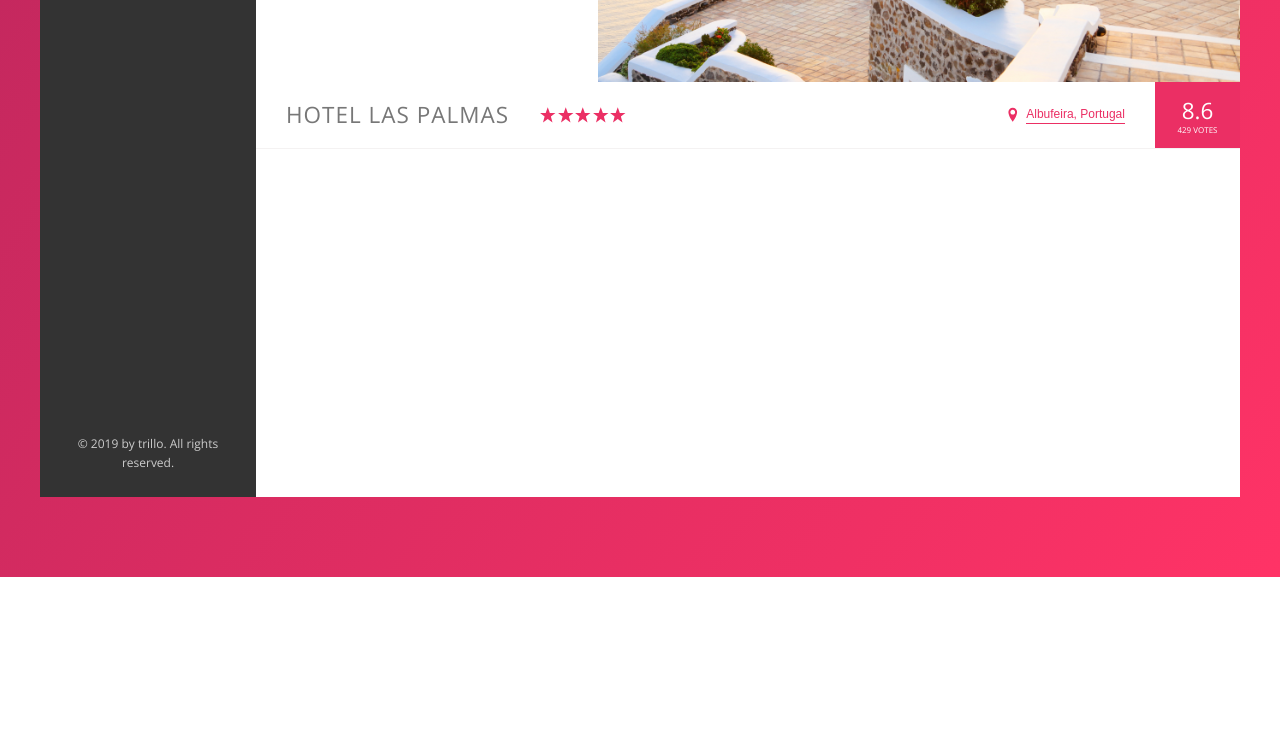
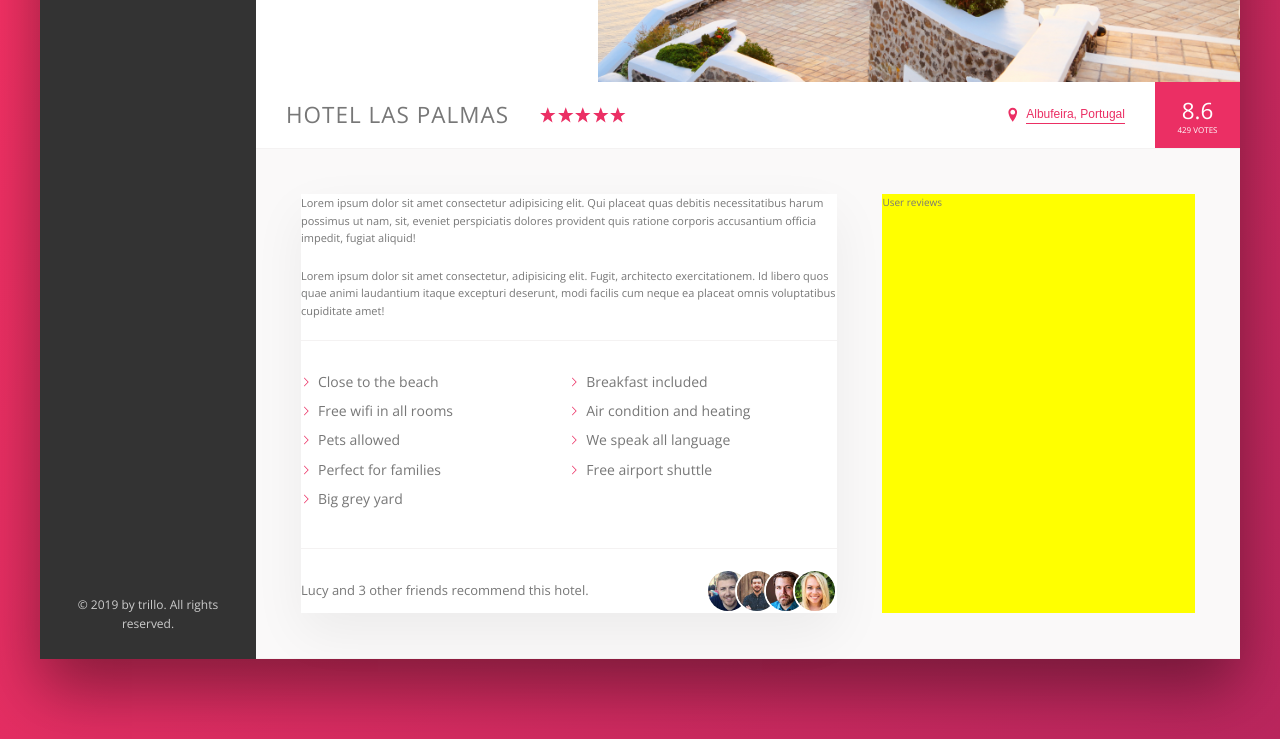
Before and after one commit to PilarczykM/Trillo_Project, a website: page index.html in a window 1280 px wide. Shown: the part 453-1192 px from the top of the page. Before the commit the page ends 1030 px from the top, so only its background shows below. Drawn offline with nearby package versions, Linux system fonts and the light colour scheme.

Commit message:
Details section done.

```diff
--- a/index.html
+++ b/index.html
@@ -84,6 +84,7 @@
                     &copy; 2019 by trillo. All rights reserved.
                 </div>
             </nav>
+
             <main class="hotel-view">
                 <div class="gallery">
                     <figure class="gallery__item">
@@ -131,6 +132,44 @@
                         <div class="overview__rating-count">429 votes</div>
                     </div>
                 </div>
+
+                <div class="detail">
+                    <div class="description">
+                        <p class="paragraph">
+                            Lorem ipsum dolor sit amet consectetur adipisicing elit. Qui placeat quas debitis
+                            necessitatibus harum possimus ut nam, sit, eveniet perspiciatis dolores provident quis
+                            ratione corporis accusantium officia impedit, fugiat aliquid!
+                        </p>
+                        <p class="paragraph">Lorem ipsum dolor sit amet consectetur, adipisicing elit. Fugit, architecto
+                            exercitationem. Id libero quos quae animi laudantium itaque excepturi deserunt, modi facilis
+                            cum neque ea placeat omnis voluptatibus cupiditate amet!</p>
+                        <ul class="list">
+                            <li class="list__item">Close to the beach</li>
+                            <li class="list__item">Breakfast included</li>
+                            <li class="list__item">Free wifi in all rooms</li>
+                            <li class="list__item">Air condition and heating</li>
+                            <li class="list__item">Pets allowed</li>
+                            <li class="list__item">We speak all language</li>
+                            <li class="list__item">Perfect for families</li>
+                            <li class="list__item">Free airport shuttle</li>
+                            <li class="list__item">Big grey yard</li>
+                        </ul>
+                        <div class="recommend">
+                            <p class="recommend__count">
+                                Lucy and 3 other friends recommend this hotel.
+                            </p>
+                            <div class="recommend__friends">
+                                <img src="./img/user-3.jpg" alt="Photo 3" class="recommend__photo">
+                                <img src="./img/user-4.jpg" alt="Photo 4" class="recommend__photo">
+                                <img src="./img/user-5.jpg" alt="Photo 5" class="recommend__photo">
+                                <img src="./img/user-6.jpg" alt="Photo 6" class="recommend__photo">
+                            </div>
+                        </div>
+                    </div>
+                    <div class="user-reviews">
+                        User reviews
+                    </div>
+                </div>
             </main>
         </div>
     </div>
--- /dev/null
+++ b/sass/abstracts/_typography.scss
@@ -0,0 +1,7 @@
+.paragraph {
+  font-size: 1.1rem;
+
+  &:not(:last-of-type) {
+    margin-bottom: 2rem;
+  }
+}
--- a/sass/base/_base.scss
+++ b/sass/base/_base.scss
@@ -16,11 +16,11 @@ body {
   line-height: 1.6;
   color: $color-grey-dark-2;
 
-  min-height: 100vh;
+  height: 100%;
 
   background-image: linear-gradient(
     125deg,
-    $color-primary-dark,
-    $color-primary-light
+    $color-primary-light,
+    $color-primary-dark
   );
 }
--- a/sass/layout/_layout.scss
+++ b/sass/layout/_layout.scss
@@ -1,10 +1,9 @@
 .container {
+  max-width: 120rem;
+
   margin: 8rem auto;
-  max-width: 120rem;
-  min-height: 50rem;
   background-color: $color-grey-light-1;
-
-  box-shadow: 0 3 rem 6rem rgba($color: #000000, $alpha: 0.3);
+  box-shadow: 0 3rem 6rem rgba($color: #000000, $alpha: 0.4);
 }
 
 .header {
@@ -32,8 +31,95 @@
 }
 
 .hotel-view {
-  height: 80rem;
-
   background-color: #fff;
   flex: 1; /* Grow as mach as you can */
 }
+
+.detail {
+  display: flex;
+
+  padding: 4.5rem;
+
+  background-color: $color-grey-light-1;
+  border-bottom: 1px solid $color-grey-light-2;
+}
+
+.description {
+  flex: 0 0 60%;
+  margin-right: 4.5rem;
+  font-size: 1.4rem;
+  background-color: #fff;
+  box-shadow: 0 2rem 5rem rgba(0, 0, 0, 0.06);
+
+  .list {
+    display: flex;
+    flex-wrap: wrap;
+
+    list-style: none;
+
+    padding: 3rem 0;
+    margin: 2rem 0;
+
+    border-top: 1px solid $color-grey-light-2;
+    border-bottom: 1px solid $color-grey-light-2;
+
+    &__item {
+      flex: 0 0 50%;
+      margin-bottom: 0.7rem;
+
+      &::before {
+        content: "";
+        display: inline-block;
+
+        width: 1rem;
+        height: 1rem;
+
+        margin-right: 7px;
+
+        // Older browser
+        //background-image: url("../../img/chevron-thin-right.svg");
+        //background-size: cover;
+
+        // Newer browsers
+        background-color: $color-primary;
+        mask-image: url("../../img/chevron-thin-right.svg");
+        mask-size: cover;
+        -webkit-mask-image: url("../../img/chevron-thin-right.svg");
+        -webkit-mask-size: cover;
+      }
+    }
+  }
+
+  .recommend {
+    display: flex;
+    align-items: center;
+    justify-content: space-between;
+
+    font-size: 1.3rem;
+    color: $color-grey-light-3;
+
+    &__count {
+      color: $color-grey-dark-2;
+    }
+
+    &__photo {
+      box-sizing: content-box;
+      height: 4rem;
+      width: 4rem;
+      border: 2px solid #fff;
+      border-radius: 100px;
+
+      margin-left: -1.5rem;
+    }
+
+    &__friends {
+      display: flex;
+      align-items: center;
+    }
+  }
+}
+
+.user-reviews {
+  flex: 1;
+  background-color: yellow;
+}
--- a/sass/main.scss
+++ b/sass/main.scss
@@ -1,5 +1,6 @@
 @import "./abstracts/animations";
 @import "./abstracts/variables";
+@import "./abstracts/typography";
 
 @import "./base/base";
 
```
Also changed, not shown: css/style.css.
